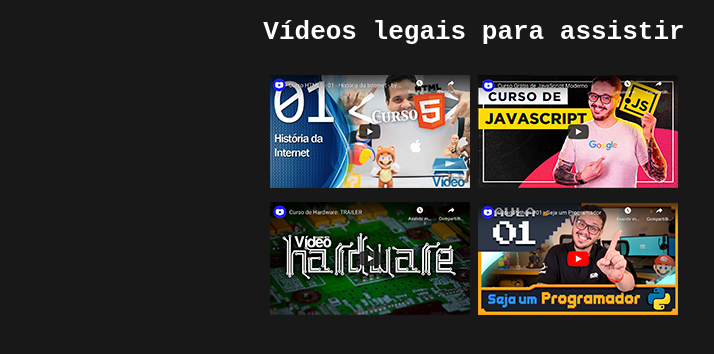
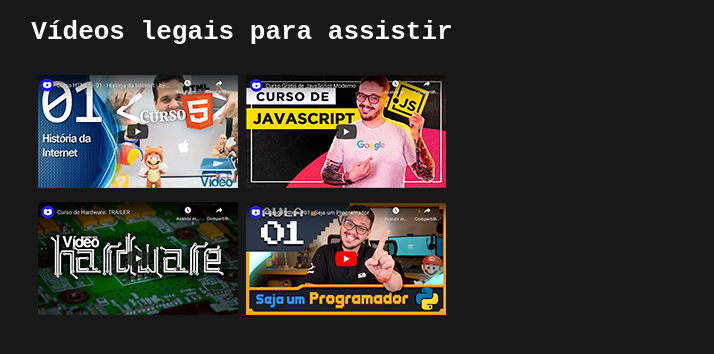
Before and after one commit to DelcidesNeto/projeto-videos, a plain HTML site: page index.html in a window 1280 px wide. Shown: the whole page, without its empty margins (166-880 px from the left). Drawn offline with Linux system fonts and the light colour scheme.

Commit message:
Update style.css

```diff
--- a/style.css
+++ b/style.css
@@ -2,6 +2,8 @@ body{
     color: white;
     text-align: center;
     background-color: rgba(0, 0, 0, 0.904);
+    max-width: 800px;
+    min-width: 300px;
 }
 a{
     color: white;
```
